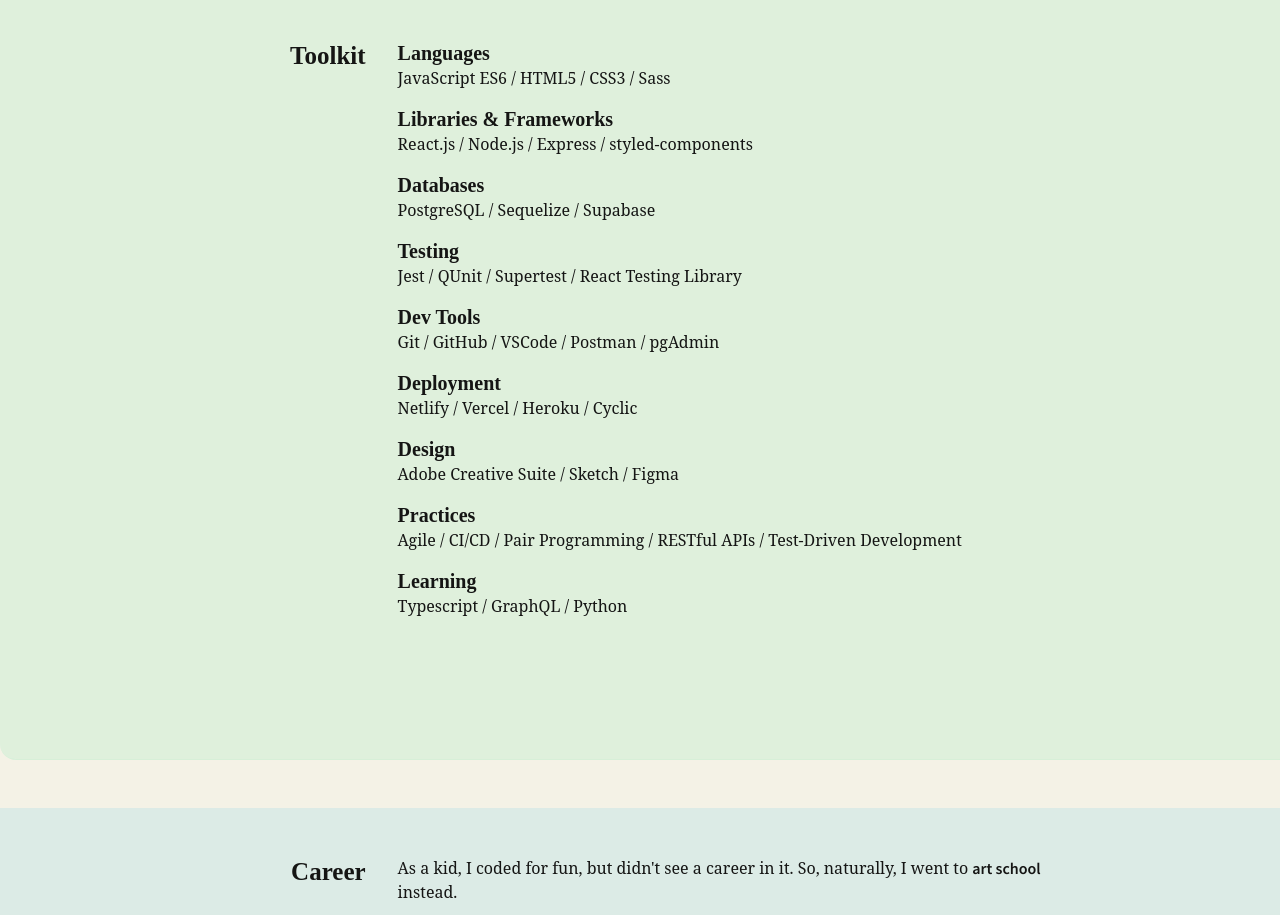
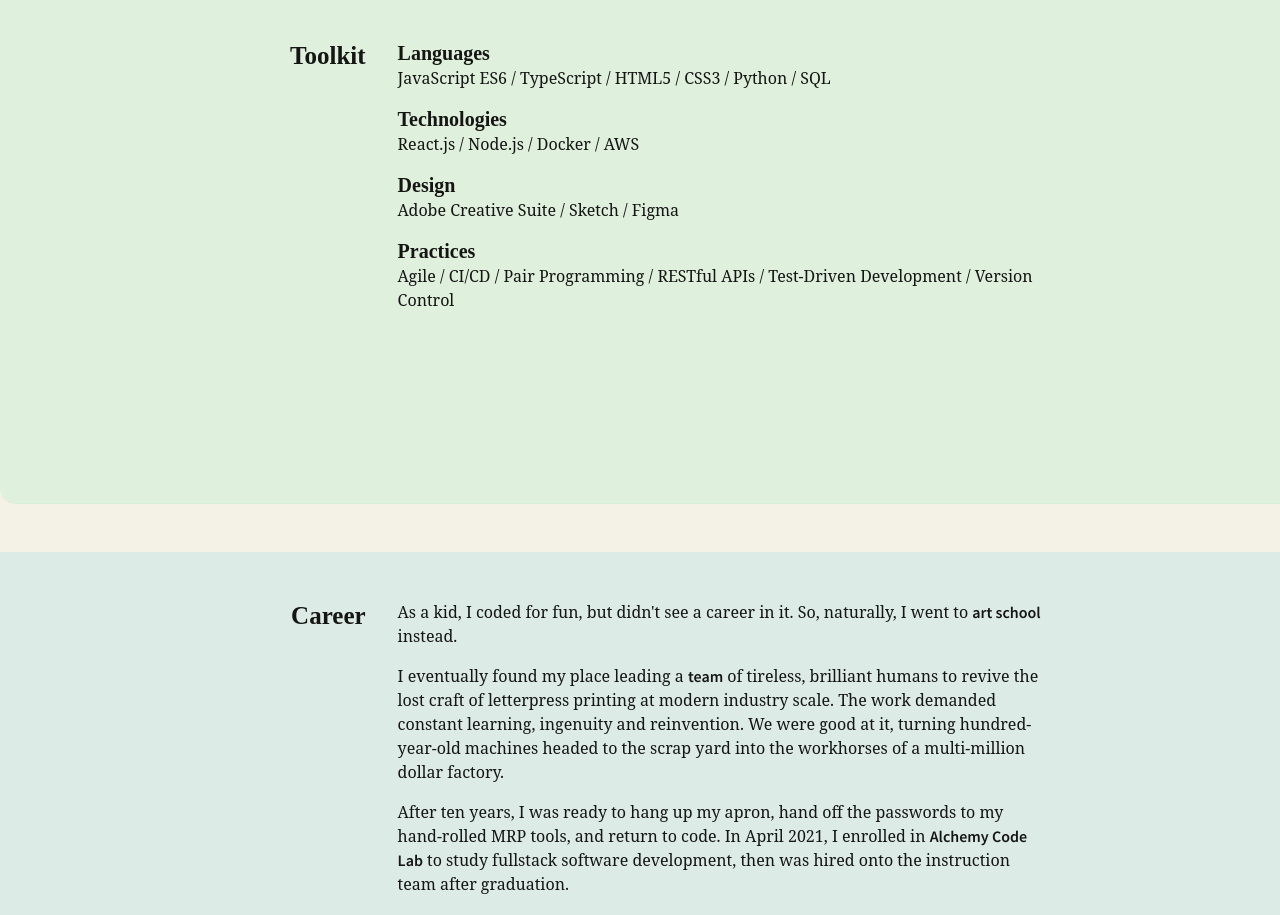
Before and after one commit to djdrakos/portfolio, a React (Create React App) app: page / in a window 1280 px wide. Shown: the part 1160-2075 px from the top of the page. Built offline with nearby package versions, Linux system fonts and the light colour scheme; a web font is replaced by a local one.

Commit message:
Update career section, condense styling.

```diff
--- a/src/components/About.js
+++ b/src/components/About.js
@@ -4,12 +4,10 @@ import SectionContent from './SectionContent'
 import { P } from './Typography';
 
 const StyledAbout = styled(SectionContent)`
+  --background-color: ${({ theme }) => theme.bg4 };
   --section-height: var(--section-short);
   --stack-block: var(--stack-block400);
   z-index: 1;
-  background-color: ${({ theme }) => theme.bg4 };
-  border-bottom: .05rem solid  ${({ theme }) => theme.bg4 };
-  border-bottom-left-radius: 1rem;
 
   h3 {
     margin-block-start: 0;
@@ -21,7 +19,7 @@ const About = (props) => {
   const TOP_OFFSET = 204
   return (
     <StyledAbout topOffset={TOP_OFFSET} {...props}>
-      <h3>Portfolio v0.1.0</h3>
+      <h3>Portfolio v0.1.1</h3>
       <P>Best viewed on desktop at full screen. Mobile version coming in the next project sprint. Built with <a href="https://reactjs.org/" target="_blank" rel="noreferrer">React v18</a>, <a href="https://styled-components.com/" target="_blank" rel="noreferrer">styled-components</a>, and <a href="https://www.radix-ui.com/" target="_blank" rel="noreferrer">Radix Primitives</a>, deployed on <a href="https://www.netlify.com/" target="_blank" rel="noreferrer">Netlify.</a> The sticky scroll is a hand-rolled React hook that uses the magic of CSS and the <a href="https://developer.mozilla.org/en-US/docs/Web/API/Intersection_Observer_API" rel="noreferrer" target="_blank">Intersection Observer API.</a></P>
 
       <P>Typographic direction aided by <a href="https://type-scale.com/" target="_blank" rel="noreferrer">Type Scale</a>.</P>
--- a/src/components/Career.js
+++ b/src/components/Career.js
@@ -8,12 +8,10 @@ import { P } from './Typography';
 import breakpoints from '../styles/breakpoints';
 
 const StyledCareer = styled(SectionContent)`
+  --background-color: ${({ theme }) => theme.bg3 };
   --section-height: var(--section-med);
   --stack-block: var(--stack-block300);
   z-index: 2;
-  background-color: ${({ theme }) => theme.bg3 };
-  border-bottom: .05rem solid ${({ theme }) => theme.bg3 };
-  border-bottom-left-radius: 1rem;
 
   .social {
     position: sticky;
@@ -63,20 +61,9 @@ const StyledCareer = styled(SectionContent)`
   }
 
   .resume {
-    color: inherit;
     font-size: larger;
     font-family: 'Source Code Pro', monospace;
-    font-weight: 600;
     text-transform: uppercase;
-    text-underline-offset: .13em;
-    text-decoration-thickness: .095em;
-
-    :hover {
-      text-decoration-color: ${({ theme }) => theme.color };
-      text-decoration-line: underline;
-      text-decoration-skip-ink: all;
-      text-decoration-thickness: .095em;
-    }
   }
 
   ${`@media screen and ${breakpoints.medium}`} {
@@ -114,17 +101,15 @@ const Career = (props) => {
       </P>
 
       <P>
-        After ten years, I was ready to hang up my apron, hand off the passwords to my hand-rolled MRP tools, and return to code.
+        After ten years, I was ready to hang up my apron, hand off the passwords to my hand-rolled MRP tools, and return to code. In April 2021, I enrolled in <a href="https://www.alchemycodelab.com/" target="_blank" rel="noreferrer">Alchemy Code Lab</a> to study fullstack software development, then was hired onto the instruction team after graduation.
       </P>
 
       <P>
-        In April 2021, I enrolled in <a href="https://www.alchemycodelab.com/" target="_blank" rel="noreferrer">Alchemy Code Lab</a> to study fullstack software development, then was hired onto the instruction team after graduation.
+        I'm currently part of the nimble team at <a href="https://kickstand.work/" target="blank">Kickstand</a>, working across the stack to migrate an enterprise vendor management system from Django to Typescript, React, and Chakra.ui ahead of its international launch.
       </P>
 
-    {/* TODO: add current position blurb */}
-
       <P>
-        I'm currently looking for my next opportunity with a preference toward front-end development in React.
+        Have a project idea? Just want to chat? Get in touch! I'd love to hear from you.
       </P>
 
       <div className="social">
--- a/src/components/Projects.js
+++ b/src/components/Projects.js
@@ -8,12 +8,10 @@ import breakpoints from '../styles/breakpoints';
 import { forwardRef } from 'react';
 
 const StyledProjects = styled(SectionContent)`
+  --background-color: ${({ theme }) => theme.bg1 };
   --section-height: var(--section-xtall);
   --stack-block: var(--stack-block100);
   z-index: 4;
-  background-color: ${({ theme }) => theme.bg1 };
-  border-bottom: .05rem solid ${({ theme }) => theme.bg1 };
-  border-bottom-left-radius: 1rem;
 
   p {
     margin-top: 0;
--- a/src/components/SectionContent.js
+++ b/src/components/SectionContent.js
@@ -6,8 +6,12 @@ import GridItem from './GridItem';
 import breakpoints from '../styles/breakpoints';
 
 const StyledSection = styled(GridContainer)`
+  --background-color: none;
   --stack-block: var(--stack-block100);
   position: sticky;
+  background-color: var(--background-color);
+  border-bottom: .05rem solid var(--background-color);
+  border-bottom-left-radius: 1rem;
 
   .grid-item-title {
     justify-content: flex-end;
--- a/src/components/TechStack.js
+++ b/src/components/TechStack.js
@@ -4,14 +4,12 @@ import { H5, P } from './Typography'
 import breakpoints from '../styles/breakpoints'
 
 const StyledTechStack = styled(SectionContent)`
-  --section-height: var(--section-tall);
+  --background-color: ${({ theme }) => theme.bg2 };
+  --section-height: var(--section-short);
   --stack-block: var(--stack-block200);
   z-index: 3;
-  background-color: ${({ theme }) => theme.bg2 };
-  border-bottom: .05rem solid ${({ theme }) => theme.bg2 };
-  border-bottom-left-radius: 1rem;
 
-  .tool-header {
+  h3 {
     margin-block: 0;
   }
 
@@ -24,32 +22,17 @@ const TechStack = (props) => {
   const TOP_OFFSET=108
   return (
     <StyledTechStack topOffset={TOP_OFFSET} {...props}>
-      <H5 as="h3" className="tool-header">Languages</H5>
-      <P>JavaScript ES6 / HTML5 / CSS3 / Sass</P>
+      <H5 as="h3">Languages</H5>
+      <P>JavaScript ES6 / TypeScript / HTML5 / CSS3 / Python / SQL</P>
 
-      <H5 as="h3" className="tool-header">Libraries & Frameworks</H5>
-      <P>React.js / Node.js / Express / styled-components</P>
+      <H5 as="h3">Technologies</H5>
+      <P>React.js / Node.js / Docker / AWS</P>
 
-      <H5 as="h3" className="tool-header">Databases</H5>
-      <P>PostgreSQL / Sequelize / Supabase</P>
-
-      <H5 as="h3" className="tool-header">Testing</H5>
-      <P>Jest / QUnit / Supertest / React Testing Library</P>
-
-      <H5 as="h3" className="tool-header">Dev Tools</H5>
-      <P>Git / GitHub / VSCode / Postman / pgAdmin </P>
-
-      <H5 as="h3" className="tool-header">Deployment</H5>
-      <P>Netlify / Vercel / Heroku / Cyclic</P>
-
-      <H5 as="h3" className="tool-header">Design</H5>
+      <H5 as="h3">Design</H5>
       <P>Adobe Creative Suite / Sketch / Figma</P>
 
-      <H5 as="h3" className="tool-header">Practices</H5>
-      <P>Agile / CI/CD / Pair Programming / RESTful APIs / Test-Driven Development</P>
-
-      <H5 as="h3" className="tool-header">Learning</H5>
-      <P>Typescript / GraphQL / Python</P>
+      <H5 as="h3">Practices</H5>
+      <P>Agile / CI/CD / Pair Programming / RESTful APIs / Test-Driven Development / Version Control</P>
     </StyledTechStack>
   )
 }
--- a/src/styles/global.js
+++ b/src/styles/global.js
@@ -65,6 +65,7 @@ h1, h2, h3, h4, h5 {
 }
 
 a {
+  color: inherit;
   font-family: 'Source Sans Pro', sans-serif;
   font-weight: 600;
   -webkit-transition: all .1s;
```
